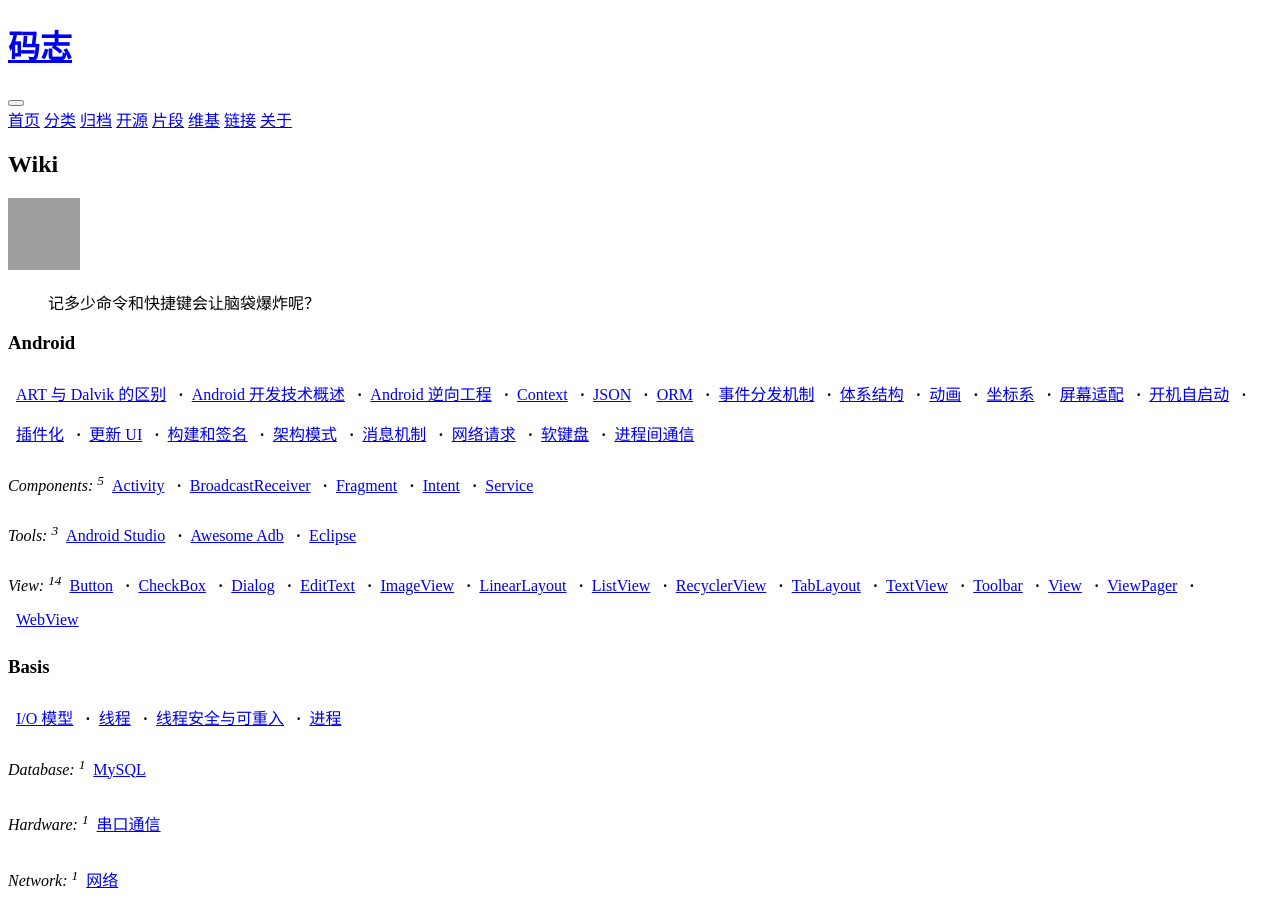
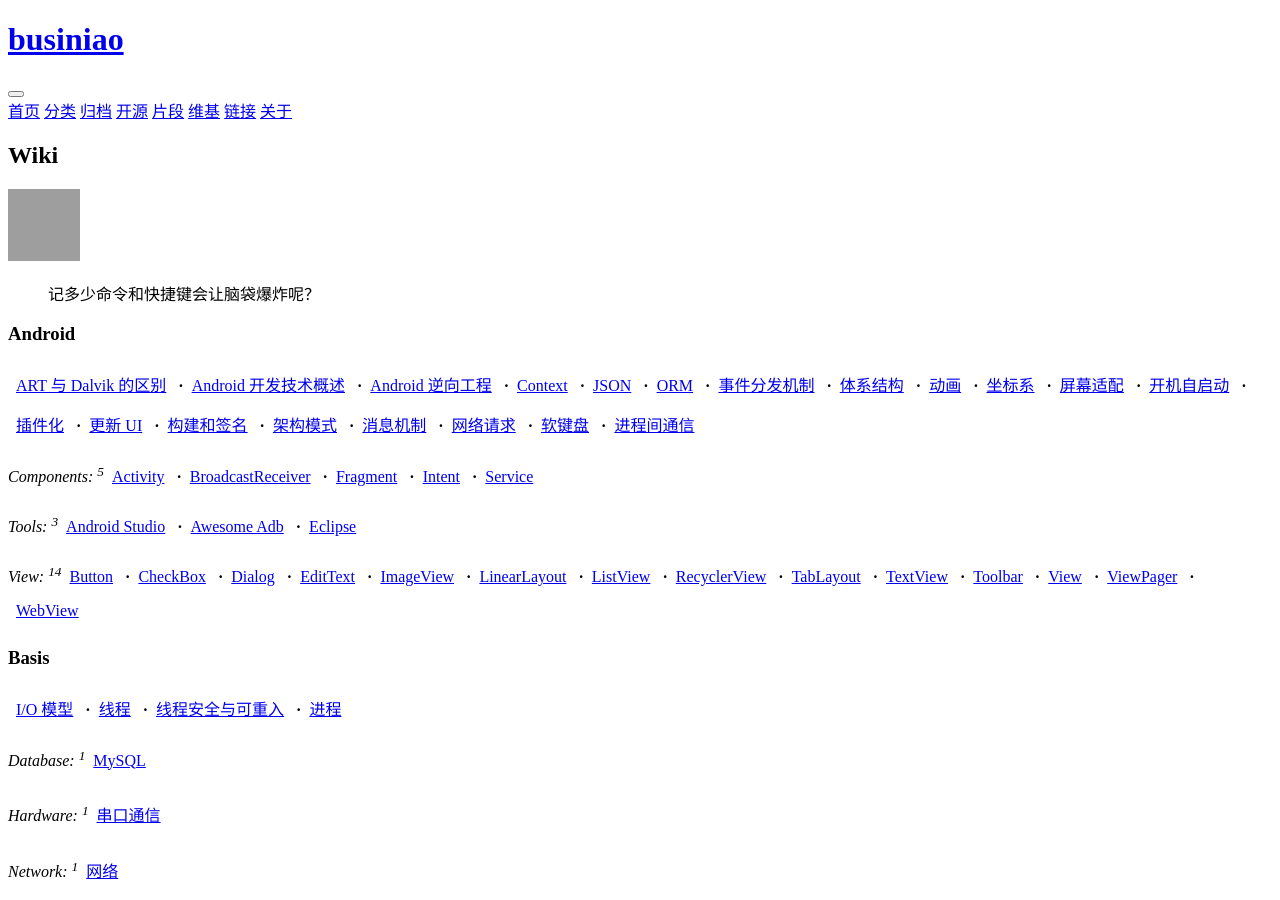
Before and after one commit to Phoenixda/Phoenixda.github.io, a Jekyll site: the page built from pages/wiki.md, in a window 1280 px wide and 900 px high. Built offline with Jekyll 4.4.1, drawn with Linux system fonts in a browser that asks for light colours; nearby versions of some CDN libraries; library files that are not in the unit come from our copies; comment, search, counter and statistics services are not loaded; a style sheet for code colours, icons or effects is not loaded; grey boxes are pictures that could not be loaded.

Commit message:
测试跳转链接，使不会跳到别人网站2

```diff
--- a/_config.yml
+++ b/_config.yml
@@ -4,7 +4,7 @@
 baseurl:
 url: phoenixda.github.io
 date_format: "ordinal"
-title: 码志
+title: businiao
 subtitle: "公众号：无"
 description: "马壮的个人博客，公众号：闷骚的程序员"
 keywords: 码志, Zhuang Ma, mzlogin, mazhuang, 闷骚的程序员
@@ -13,7 +13,7 @@
 # 页面左下角显示的年份
 since: 2015
 # 源码仓库，请替换成自己的
-repository: mzlogin/mzlogin.github.io
+repository: Phoenixda/phoenixda.github.io
 # 对 css 和 js 资源的 cdn 加速配置
 cdn:
     jsdelivr:
```
